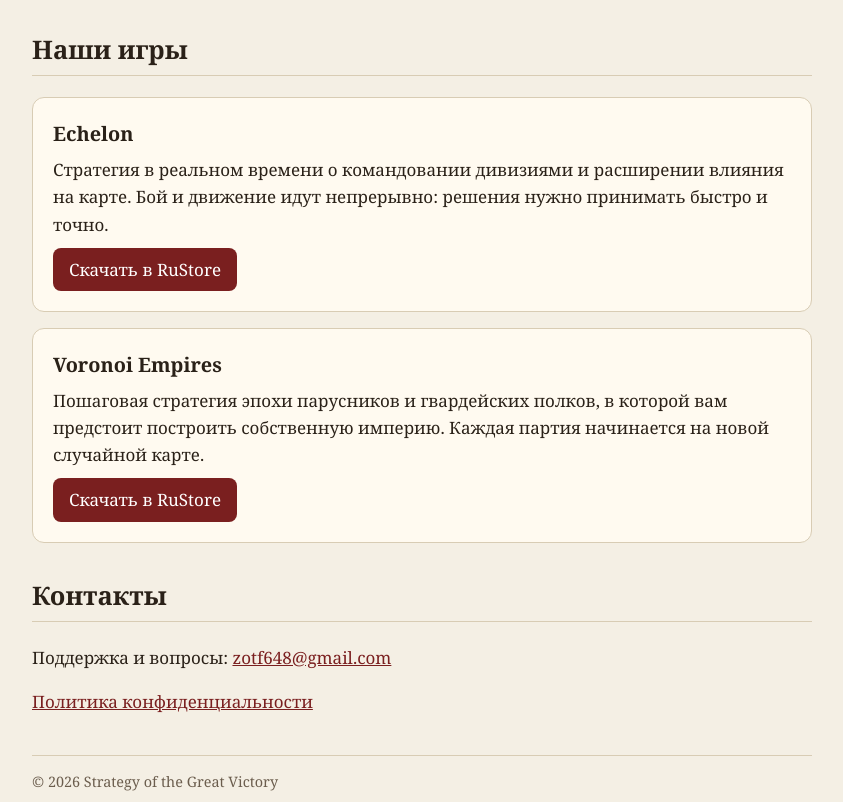
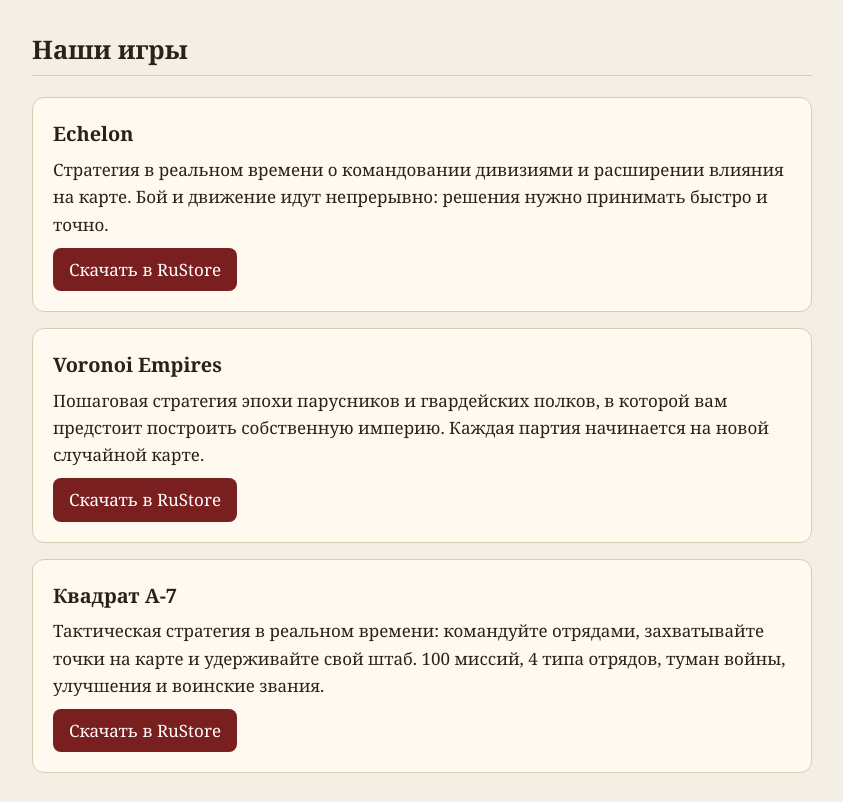
Before and after one commit to Flint212/Flint212.github.io, a plain HTML site: page index.html in a window 1280 px wide. Shown: the part 133-935 px from the top of the page, without its empty margins (218-1061 px from the left). Drawn offline with Linux system fonts and the light colour scheme.

Commit message:
Modify meta description and add new game section
Updated the meta description and added a new game section for 'Квадрат А-7' with details and download link.

```diff
--- a/index.html
+++ b/index.html
@@ -4,7 +4,7 @@
 <meta charset="utf-8">
 <meta name="viewport" content="width=device-width, initial-scale=1">
 <title>Strategy of the Great Victory — стратегические игры для Android</title>
-<meta name="description" content="Strategy of the Great Victory: стратегические игры для Android. Echelon и Voronoi Empires.">
+<meta name="description" content="Strategy of the Great Victory: стратегические игры для Android. Echelon, Voronoi Empires и Квадрат А-7.">
 <link rel="stylesheet" href="style.css">
 </head>
 <body>
@@ -30,6 +30,14 @@
 </div>
 </div>
 
+<div class="card">
+<div>
+<h3>Квадрат А-7</h3>
+<p>Тактическая стратегия в реальном времени: командуйте отрядами, захватывайте точки на карте и удерживайте свой штаб. 100 миссий, 4 типа отрядов, туман войны, улучшения и воинские звания.</p>
+<a class="btn" href="https://www.rustore.ru/catalog/app/com.StrategyoftheGreatVictory.SquareA7">Скачать в RuStore</a>
+</div>
+</div>
+
 <h2>Контакты</h2>
 <p>Поддержка и вопросы: <a href="mailto:zotf648@gmail.com">zotf648@gmail.com</a></p>
 <p><a href="privacy.html">Политика конфиденциальности</a></p>
```
